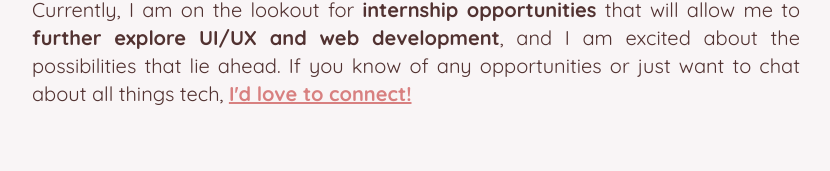
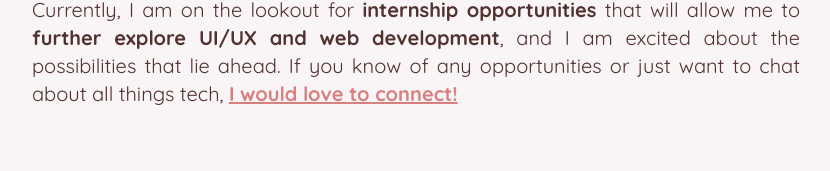
Before and after one commit to zhoexaeris/zhoe.aeris, a Next.js app: page /about in a window 1280 px wide. Shown: the part 1301-1472 px from the top of the page, without its empty margins (224-1054 px from the left). Built offline with nearby package versions, Linux system fonts and the light colour scheme.

Commit message:
Update page.js

```diff
--- a/app/about/page.js
+++ b/app/about/page.js
@@ -56,7 +56,7 @@ function page() {
 
             Currently, I am on the lookout for <b>internship opportunities</b> that will allow me to <b>further explore UI/UX and web
             development</b>, and I am excited about the possibilities that lie ahead. If you know of any opportunities or just want
-            to chat about all things tech, <span className='hover:text-red hover:cursor-pointer font-bold text-[#D88080] underline'>I'd love to connect!</span>
+            to chat about all things tech, <span className='hover:text-red hover:cursor-pointer font-bold text-[#D88080] underline'>I would love to connect!</span>
             </div>
             <div className='text-5xl quicksand font-bold pt-24 pb-5'>
                 Skills
```
